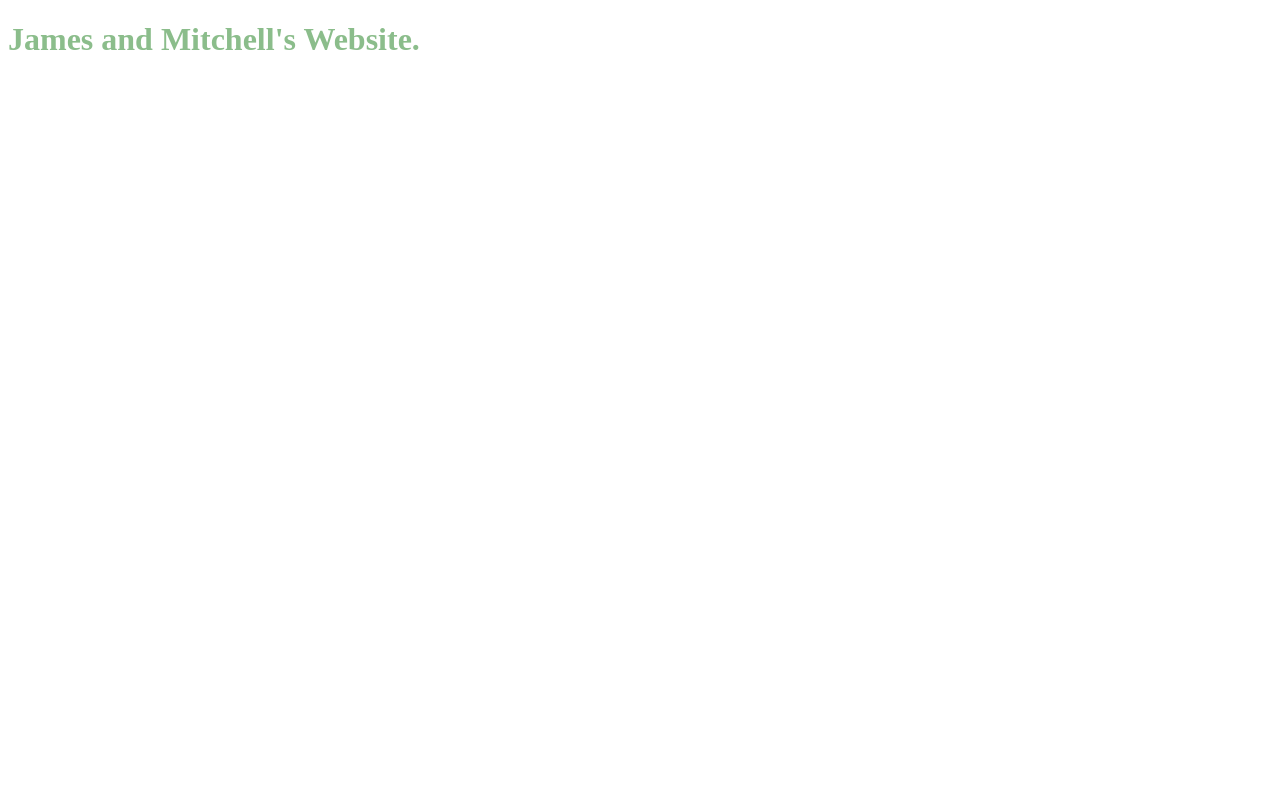
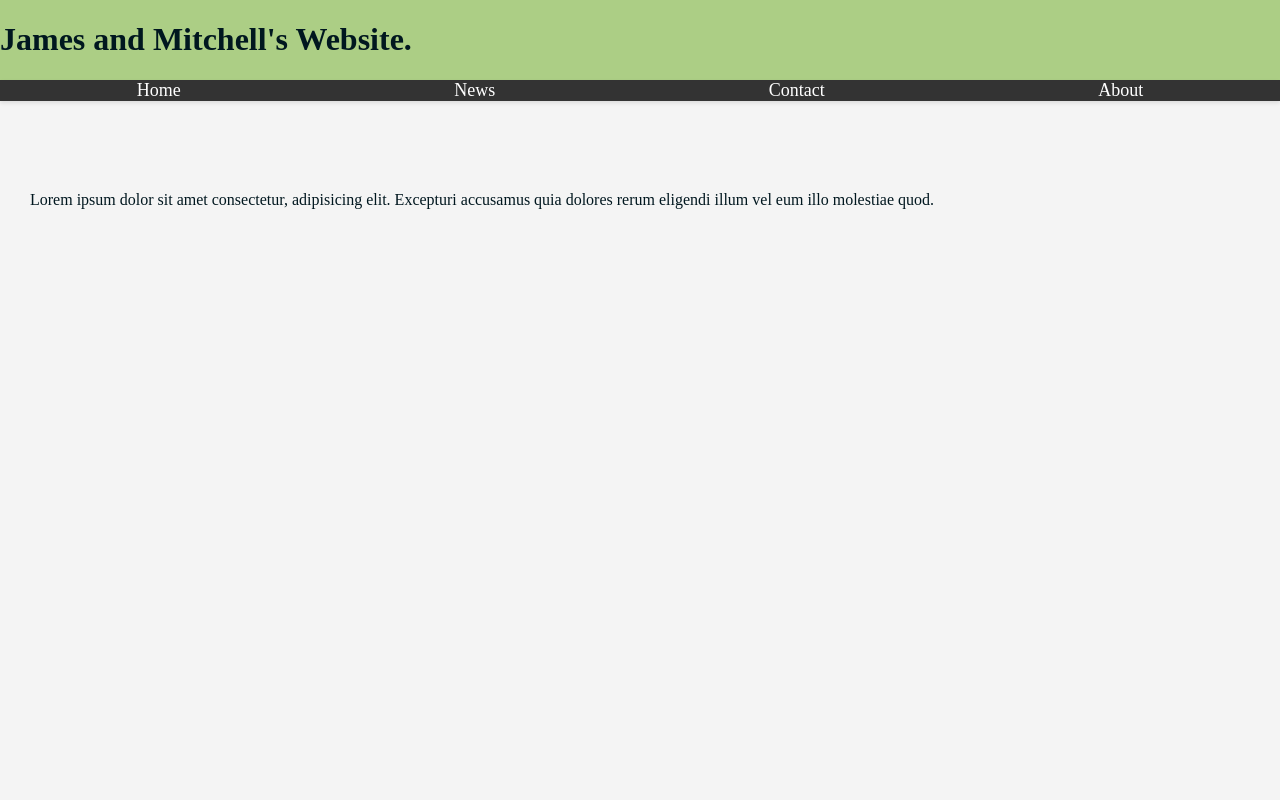
Before and after one commit to JamesScardino/pcguide, a plain HTML site: page index.html in a window 1280 px wide. Shown: the top 800 px of the page. Drawn offline with Linux system fonts and the light colour scheme.

Commit message:
added a header

```diff
--- a/index.html
+++ b/index.html
@@ -7,6 +7,22 @@
     <link rel="stylesheet" href="styles.css">
 </head>
 <body>
-    <h1> James and Mitchell's Website. </h1>
+
+    <div class="content-above"><h1> James and Mitchell's Website. </h1></div>
+
+
+
+    <header class="navbar">
+        <a href="#home"> Home </a>
+        <a href="#news">News</a>
+        <a href="#contact">Contact</a>
+        <a href="#about">About</a>
+    </header>
+
+    <div class="content">
+        <p> Lorem ipsum dolor sit amet consectetur, adipisicing elit. Excepturi accusamus quia dolores rerum eligendi illum vel eum illo molestiae quod. </p>
+    </div>
+
+    <p id="contact"> Contact Us: <br> Name: James Scardino <br> Email: Jamesscardino1@gmail.com<p>
 </body>
 </html>
--- a/styles.css
+++ b/styles.css
@@ -1,4 +1,37 @@
-body {
+body, html {
+   margin: 0;
     font-family: "Times New Roman", Times, serif;
-    color: #8BBD8B;
+    color: #00171F;
+    background-color: #ACCE85;
 }
+
+.navbar {
+    background-color: #333;
+    color: wheat;
+    position: sticky;
+    top: 0px;
+    width: 100%;
+    display: flex;
+    justify-content: space-around;
+    align-items: center;
+    box-shadow: 0 2px 4px rgba(0, 0, 0, 0.1);
+}
+
+.content {
+    padding: 80px 20px;
+    height: 1000px;
+    background-color: #F4F4F4;
+}
+
+.navbar a {
+    color: white;
+    text-decoration: none;
+    font-size: 18px;
+}
+
+.navbar a:hover {
+    text-decoration: underline;
+}
+ p {
+    margin: 10px;
+ }
```
